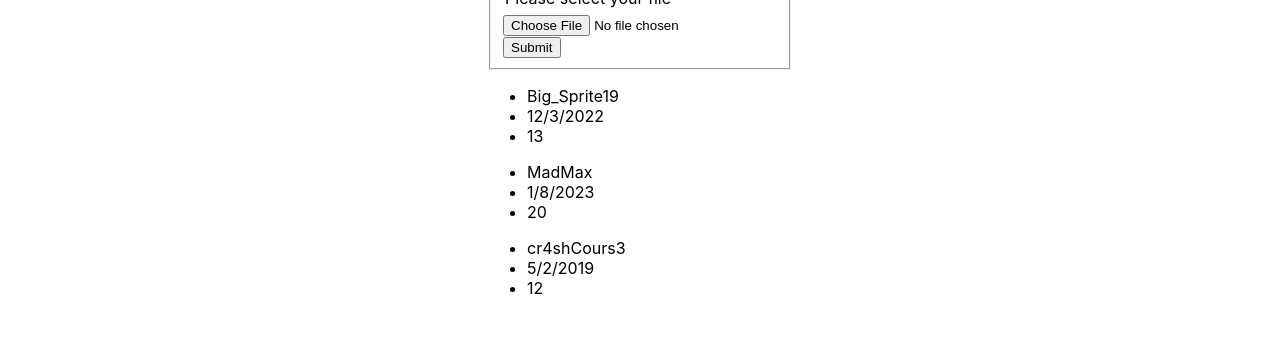
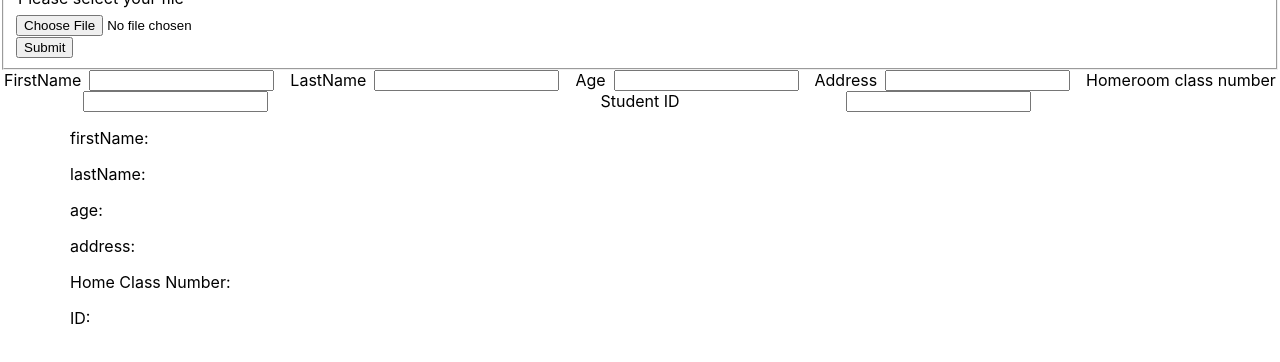
Before and after one commit to hongbowu/WorkEveryDay, a React (Create React App) app in the folder myfirstreactapp/: page / in a window 1280 px wide. Shown: the part 362-724 px from the top of the page. Built offline with nearby package versions, Linux system fonts and the light colour scheme.

Commit message:
try form setting

```diff
--- a/myfirstreactapp/src/HighScore.js
+++ b/myfirstreactapp/src/HighScore.js
@@ -1,19 +1,56 @@
-import React from 'react';
-const highScoresData = require('./scoreData');
+import React, { useState } from "react";
+// import highScoresData from './scoreData';
 
-function HighScore(){
-  const {highScores} = highScoresData;
- return (
-  <>
-    {highScores.map((highScore, index)=>(
-      <ul key={index}>
-        <li key={`username${index}`}>{highScore.username}</li>
-        <li key={`date${index}`}>{highScore.date}</li>
-        <li key={`score${index}`}>{highScore.score}</li>
-      </ul>
-    ))}
-  </>
- )
+function HighScore() {
+  const [userInput, setUserInput] = useState({
+    firstName:'',
+    lastName:'',
+    age:'',
+    address:'',
+    HCN:'',
+    id:''
+  });
+
+  function handleChange(e) {
+    const { name, value } = e.target;
+    setUserInput((prev) => ({ ...prev, [name]: value }));
+  }
+  const styles = {
+    display: "flex",
+    flexWrap: "wrap",
+    justifyContent: 'space-around',
+    alignItems: 'stretch'
+  };
+  return (
+    <>
+      <form style={styles}>
+        <label htmlFor="FirstName">FirstName</label>
+        <input onChange={handleChange} id="FirstName" name="firstName" />
+        <br />
+        <label htmlFor="LastName">LastName</label>
+        <input onChange={handleChange} id="LastName" name="lastName" />
+        <br />
+        <label htmlFor="Age">Age</label>
+        <input onChange={handleChange} id="Age" name="age" />
+        <br />
+        <label htmlFor="Address">Address</label>
+        <input onChange={handleChange} id="Address" name="address" />
+        <br />
+        <label htmlFor="HomeroomClassNumber">Homeroom class number</label>
+        <input onChange={handleChange} id="HomeroomClassNumber" name="HCN" />
+        <br />
+        <label htmlFor="ID">Student ID</label>
+        <input onChange={handleChange} id="ID" name="id" />
+        <br />
+      </form>
+      <p>firstName: {userInput.firstName}</p>
+      <p>lastName: {userInput.lastName}</p>
+      <p>age: {userInput.age}</p>
+      <p>address: {userInput.address}</p>
+      <p>Home Class Number: {userInput.HCN}</p>
+      <p>ID: {userInput.id}</p>
+    </>
+  );
 }
 
 export default HighScore;
--- a/myfirstreactapp/src/scoreData.js
+++ b/myfirstreactapp/src/scoreData.js
@@ -1,4 +1,4 @@
-export const highScores = [
+const highScores = [
     {
       username: 'Big_Sprite19',
       date: '12/3/2022',
@@ -15,3 +15,4 @@ export const highScores = [
       score: 12
     }
 ]
+export default highScores;
```
